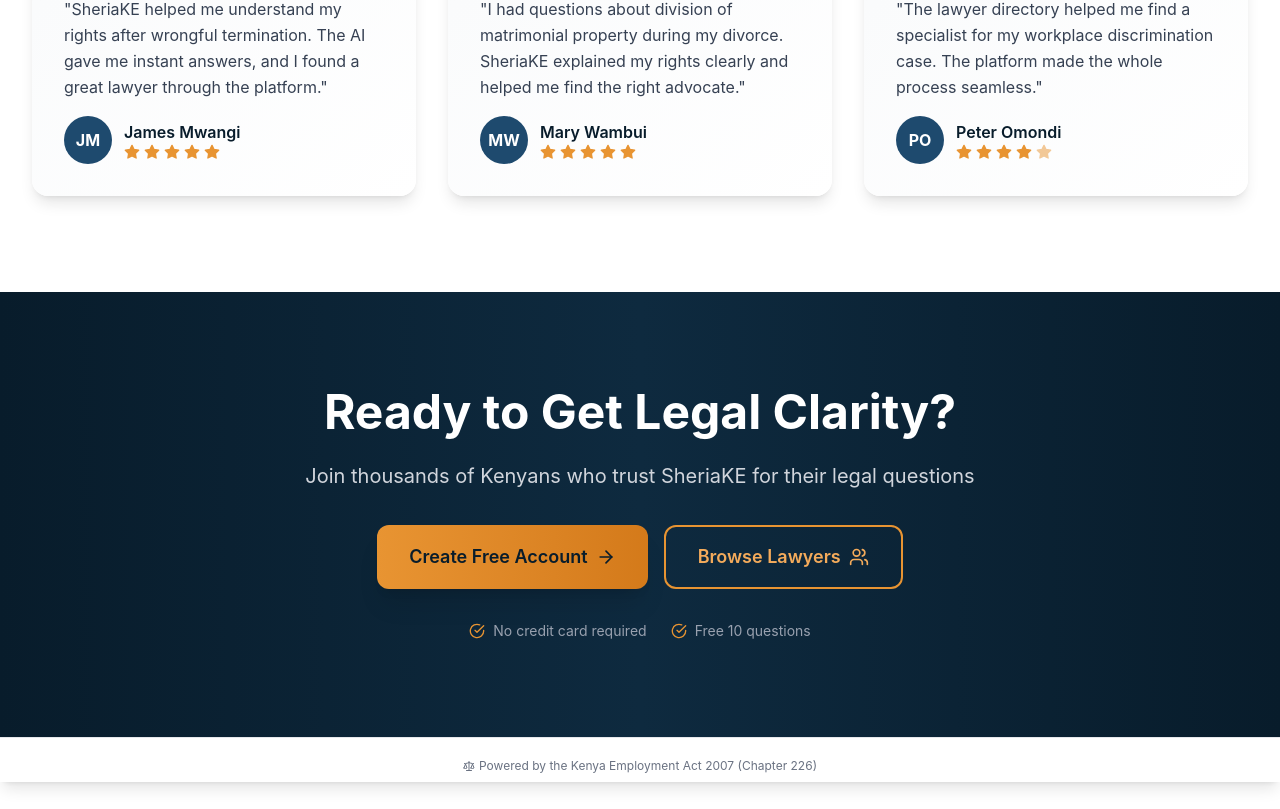
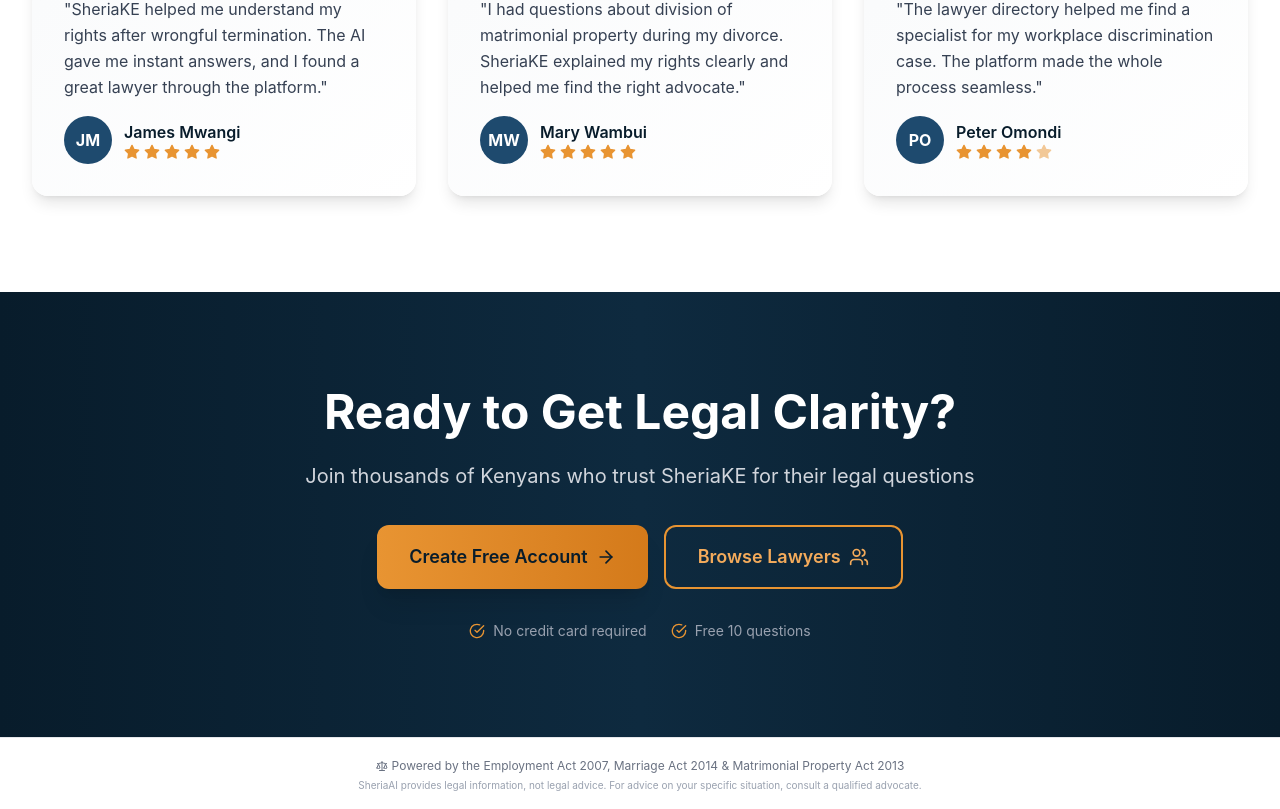
Before and after one commit to jianna4/SheriaKE-frontend, a React (Vite) app: page / in a window 1280 px wide. Shown: the part 2898-3707 px from the top of the page. Before the commit the page ends 3680 px from the top, so only its background shows below. Built offline with nearby package versions, Linux system fonts and the light colour scheme; no server answers.

Commit message:
changed the footer

```diff
--- a/src/Components/layout/Footer.jsx
+++ b/src/Components/layout/Footer.jsx
@@ -1,21 +1,17 @@
 import { Scale } from 'lucide-react'
 
-export default function Footer (){
-return(
-    <footer className=" bg-white/95 dark:bg-gray-900/95 backdrop-blur-md border-t border-gray-200 dark:border-gray-700 shadow-lg">
-        <div className=" p-2
-            max-sm:p-1
-        ">
-            <p className="text-xs text-center text-gray-500 dark:text-gray-400 mt-3 flex items-center justify-center gap-1
-                max-sm:text-[11px]
-
-            ">
-            <Scale className="w-3 h-3
-            max-sm:w-2 max-sm:h-2
-            " />
-            Powered by the Kenya Employment Act 2007 (Chapter 226)
-
-          </p>
-        </div>
+export default function Footer() {
+  return (
+    <footer className="bg-white/95 dark:bg-gray-900/95 backdrop-blur-md border-t border-gray-200 dark:border-gray-700 shadow-lg">
+      <div className="p-2 max-sm:p-1">
+        <p className="text-xs text-center text-gray-500 dark:text-gray-400 mt-3 flex items-center justify-center gap-1 max-sm:text-[11px]">
+          <Scale className="w-3 h-3 max-sm:w-2 max-sm:h-2" />
+          Powered by the Employment Act 2007, Marriage Act 2014 &amp; Matrimonial Property Act 2013
+        </p>
+        <p className="text-[10px] text-center text-gray-400 dark:text-gray-500 mt-1 mb-2 max-sm:text-[9px]">
+          SheriaAI provides legal information, not legal advice. For advice on your specific situation, consult a qualified advocate.
+        </p>
+      </div>
     </footer>
-)}
+  )
+}
```
